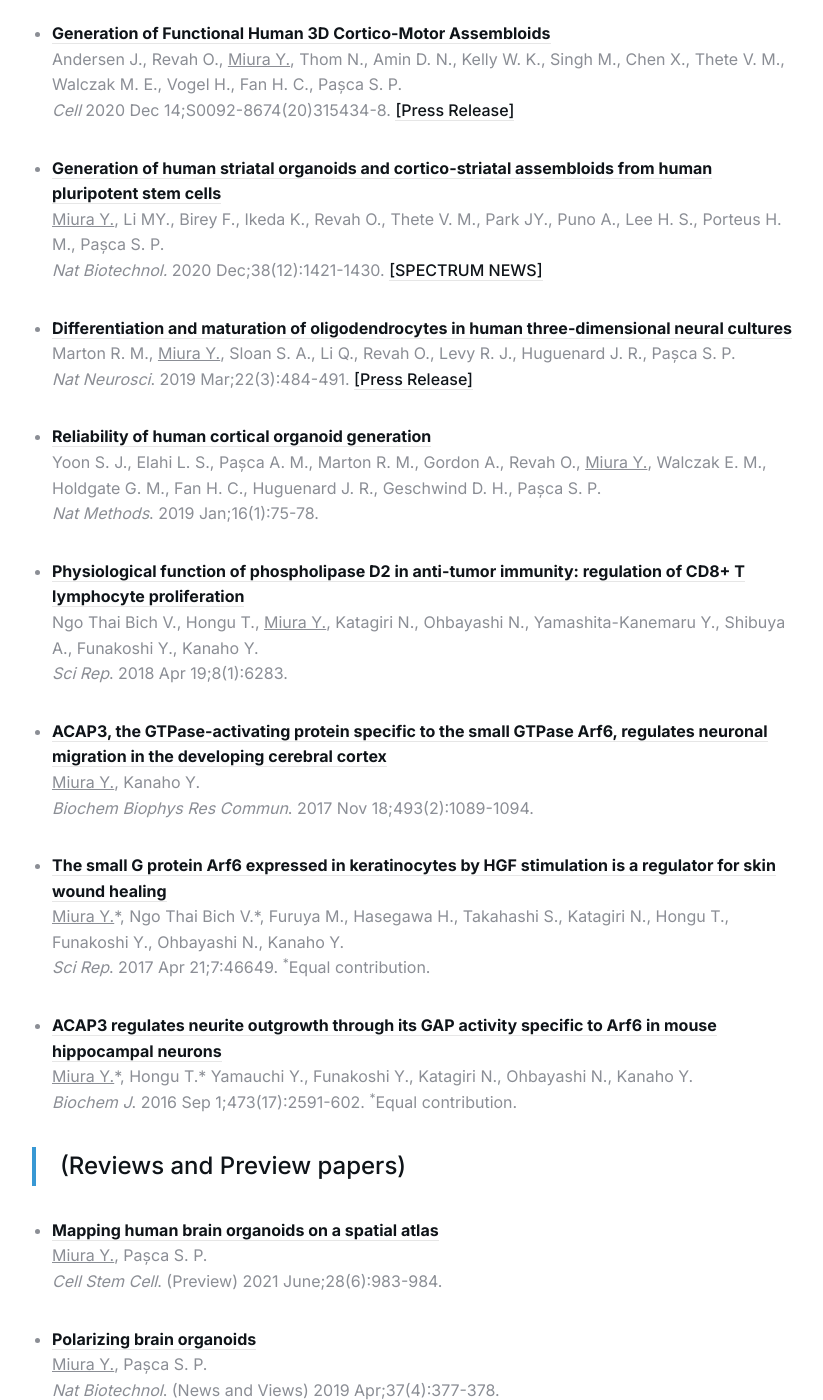
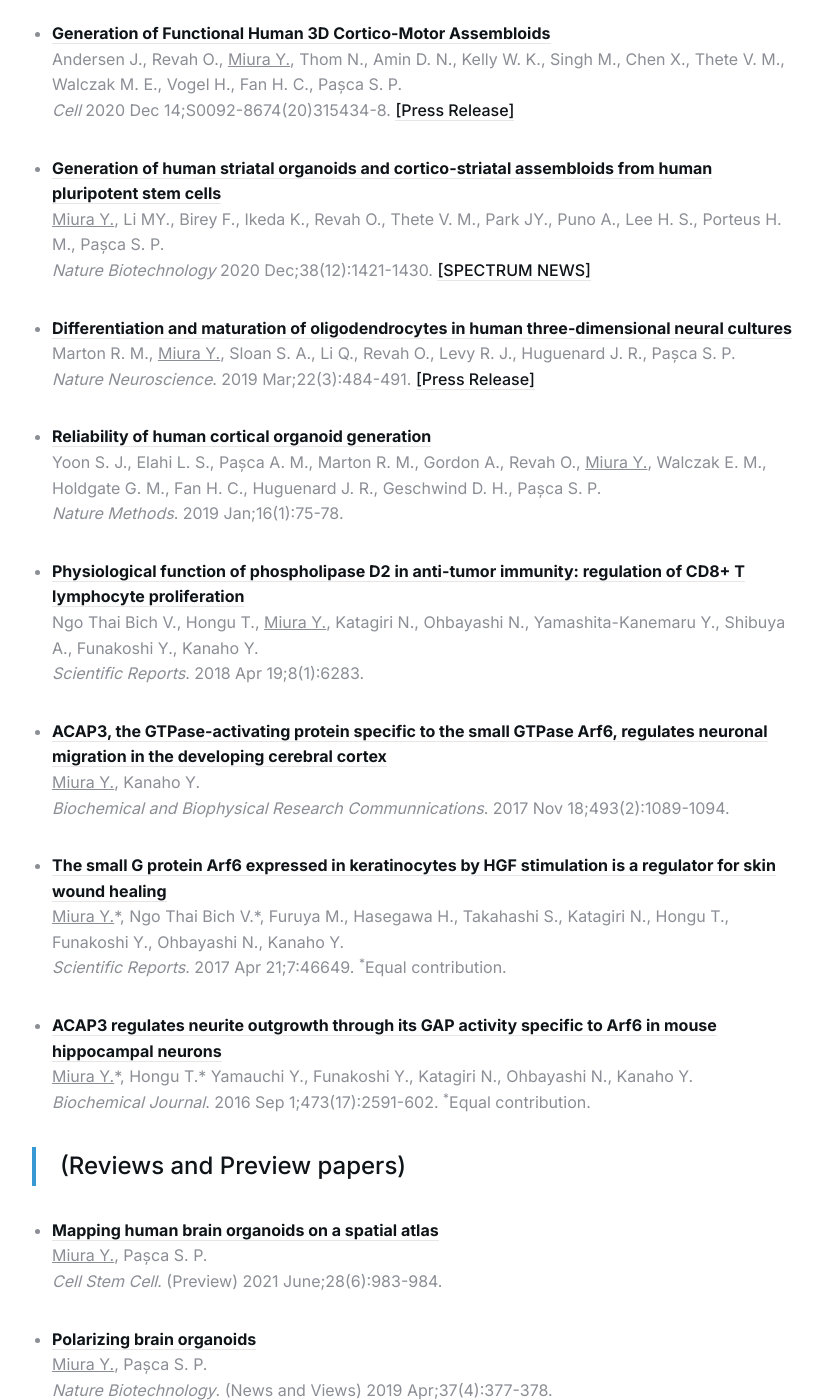
Before and after one commit to ykmiura/ykmiura.github.io, a Jekyll site: the page built from _pages/publications.md, in a window 1280 px wide and 1400 px high, scrolled down 1724 px. Shown: the whole window, without its empty margins (228-1051 px from the left). Built offline with Jekyll 4.4.1, drawn with Linux system fonts in a browser that asks for light colours; some of the changed text lies outside the part shown.

Commit message:
Update publications.md

```diff
--- a/_pages/publications.md
+++ b/_pages/publications.md
@@ -22,7 +22,7 @@ page_cover:
 
 * [**Biocompatible polymers for scalable production of human neural organoids**](https://www.biorxiv.org/content/10.1101/2022.03.18.484949v2.abstract)<br>
 Narazaki G.\*, <ins>Miura Y.</ins>\*, Pavlov S. D., Thete V. M., Roth J. G., Avar M., Shin S., Kim J., Hudacova Z., Heilshorn S. C., Pașca S. P.<br>
-*Nat Biomed Eng* 2024 accepted. <sup>\*</sup>Equal contribution. [[SPECTRUM NEWS]](https://www.thetransmitter.org/spectrum/community-newsletter-organoid-drug-screens-intervention-overreach-self-advocates-concerns/?fspec=1),
+*Nature Biomeddical Engineering* 2024 accepted. <sup>\*</sup>Equal contribution. [[SPECTRUM NEWS]](https://www.thetransmitter.org/spectrum/community-newsletter-organoid-drug-screens-intervention-overreach-self-advocates-concerns/?fspec=1),
 
 * [**Human assembloids reveal the consequences of CACNA1G gene variants in the thalamocortical pathway**](https://www.cell.com/neuron/abstract/S0896-6273(24)00692-5)<br>
 Kim J.\*, <ins>Miura Y.</ins>\*, Li MY.\*, Revah O., Selvaraj S., Birey Y., Meng X., Thete V. M., Pavlov S. D., Andersen J., Pașca A. M., Porteus H. M., Huguenard J. R., Pașca S. P.<br>
@@ -38,7 +38,7 @@ Amin N.D.\*, Kelly K.W.\*, Kagonovsky K., Onesto M., Hao J., <ins>Miura Y.</ins>
 
 * [**Engineering brain assembloids to interrogate human neural circuits**](https://www.nature.com/articles/s41596-021-00632-z)<br>
 <ins>Miura Y.</ins>, Li MY., Revah O., Yoon S. J., Narazaki G., Pașca S. P.<br>
-*Nat Protocols* 2022 Jan 17(1):15-35. [[Highlighted in Stem Cells: from Single Cells to the Clinic]](https://www.nature.com/collections/ifccfjgcad)
+*Nature Protocols* 2022 Jan 17(1):15-35. [[Highlighted in Stem Cells: from Single Cells to the Clinic]](https://www.nature.com/collections/ifccfjgcad)
 
 * [**Primate cell fusion disentangles gene regulatory divergence in neural development**](https://www.nature.com/articles/s41586-021-03343-3)<br>
 Agoglia RM., Sun D., Birey F., Yoon S. J., <ins>Miura Y.</ins>, Sabatini K., Pașca S. P., Fraser HB.<br>
@@ -50,31 +50,31 @@ Andersen J., Revah O., <ins>Miura Y.</ins>, Thom N., Amin D. N., Kelly W. K., Si
 
 * [**Generation of human striatal organoids and cortico-striatal assembloids from human pluripotent stem cells**](https://www.nature.com/articles/s41587-020-00763-w)<br>
 <ins>Miura Y.</ins>, Li MY., Birey F., Ikeda K., Revah O., Thete V. M., Park JY., Puno A., Lee H. S., Porteus H. M., Pașca S. P.<br>
-*Nat Biotechnol.* 2020 Dec;38(12):1421-1430. [[SPECTRUM NEWS]](https://www.thetransmitter.org/spectrum/brain-assembloids-capture-circuit-flaws-in-syndrome-tied-to-autism/?fspec=1)
+*Nature Biotechnology* 2020 Dec;38(12):1421-1430. [[SPECTRUM NEWS]](https://www.thetransmitter.org/spectrum/brain-assembloids-capture-circuit-flaws-in-syndrome-tied-to-autism/?fspec=1)
 
 * [**Differentiation and maturation of oligodendrocytes in human three-dimensional neural cultures**](https://www.nature.com/articles/s41593-018-0316-9)<br>
 Marton R. M., <ins>Miura Y.</ins>, Sloan S. A., Li Q., Revah O., Levy R. J., Huguenard J. R., Pașca S. P.<br>
-*Nat Neurosci*. 2019 Mar;22(3):484-491. [[Press Release]](https://med.stanford.edu/news/all-news/2019/01/scientists-generate-track-development-of-myelin-producing-cells.html?fbclid=IwAR3ceGKPNbqnp1rYQMuhkXEoCojysiDZlPdJKJocfjdqY97AiyxUYv08EGc)
+*Nature Neuroscience*. 2019 Mar;22(3):484-491. [[Press Release]](https://med.stanford.edu/news/all-news/2019/01/scientists-generate-track-development-of-myelin-producing-cells.html?fbclid=IwAR3ceGKPNbqnp1rYQMuhkXEoCojysiDZlPdJKJocfjdqY97AiyxUYv08EGc)
 
 * [**Reliability of human cortical organoid generation**](https://www.nature.com/articles/s41592-018-0255-0)<br>
 Yoon S. J., Elahi L. S., Pașca A. M., Marton R. M., Gordon A., Revah O., <ins>Miura Y.</ins>, Walczak E. M., Holdgate G. M., Fan H. C., Huguenard J. R., Geschwind D. H., Pașca S. P.<br>
-*Nat Methods*. 2019 Jan;16(1):75-78.
+*Nature Methods*. 2019 Jan;16(1):75-78.
 
 * [**Physiological function of phospholipase D2 in anti-tumor immunity: regulation of CD8+ T lymphocyte proliferation**](https://www.nature.com/articles/s41598-018-24512-x)<br>
 Ngo Thai Bich V., Hongu T., <ins>Miura Y.</ins>, Katagiri N., Ohbayashi N., Yamashita-Kanemaru Y., Shibuya A., Funakoshi Y., Kanaho Y.<br>
-*Sci Rep*. 2018 Apr 19;8(1):6283.
+*Scientific Reports*. 2018 Apr 19;8(1):6283.
 
 * [**ACAP3, the GTPase-activating protein specific to the small GTPase Arf6, regulates neuronal migration in the developing cerebral cortex**](https://www.sciencedirect.com/science/article/pii/S0006291X17318478?via%3Dihub)<br>
 <ins>Miura Y.</ins>, Kanaho Y.<br>
-*Biochem Biophys Res Commun*. 2017 Nov 18;493(2):1089-1094.
+*Biochemical and Biophysical Research Communnications*. 2017 Nov 18;493(2):1089-1094.
 
 * [**The small G protein Arf6 expressed in keratinocytes by HGF stimulation is a regulator for skin wound healing**](https://www.nature.com/articles/srep46649)<br>
 <ins>Miura Y.</ins>\*, Ngo Thai Bich V.\*, Furuya M., Hasegawa H., Takahashi S., Katagiri N., Hongu T., Funakoshi Y., Ohbayashi N., Kanaho Y.<br>
-*Sci Rep*. 2017 Apr 21;7:46649. <sup>\*</sup>Equal contribution.
+*Scientific Reports*. 2017 Apr 21;7:46649. <sup>\*</sup>Equal contribution.
 
 * [**ACAP3 regulates neurite outgrowth through its GAP activity specific to Arf6 in mouse hippocampal neurons**](https://portlandpress.com/biochemj/article-abstract/473/17/2591/49244/ACAP3-regulates-neurite-outgrowth-through-its-GAP?redirectedFrom=fulltext)<br>
 <ins>Miura Y.</ins>\*, Hongu T.\* Yamauchi Y., Funakoshi Y., Katagiri N., Ohbayashi N., Kanaho Y.<br>
-*Biochem J*. 2016 Sep 1;473(17):2591-602. <sup>\*</sup>Equal contribution.
+*Biochemical Journal*. 2016 Sep 1;473(17):2591-602. <sup>\*</sup>Equal contribution.
 
 >(Reviews and Preview papers)
 
@@ -84,8 +84,8 @@ Ngo Thai Bich V., Hongu T., <ins>Miura Y.</ins>, Katagiri N., Ohbayashi N., Yama
 
 * [**Polarizing brain organoids**](https://www.nature.com/articles/s41587-019-0084-4)<br>
 <ins>Miura Y.</ins>, Pașca S. P.<br>
-*Nat Biotechnol*. (News and Views) 2019 Apr;37(4):377-378.
+*Nature Biotechnology*. (News and Views) 2019 Apr;37(4):377-378.
 
 * [**Machineries regulating the activity of the small GTPase Arf6 in cancer cells are potential targets for developing innovative anti-cancer drugs**](https://www.sciencedirect.com/science/article/pii/S2212492616300604?via%3Dihub)<br>
 Yamauchi Y, <ins>Miura Y.</ins>, Kanaho Y.<br>
-*Adv Biol Regul*. 2017 Jan;63:115-121.
+*Advanced Biological Regulation*. 2017 Jan;63:115-121.
```
